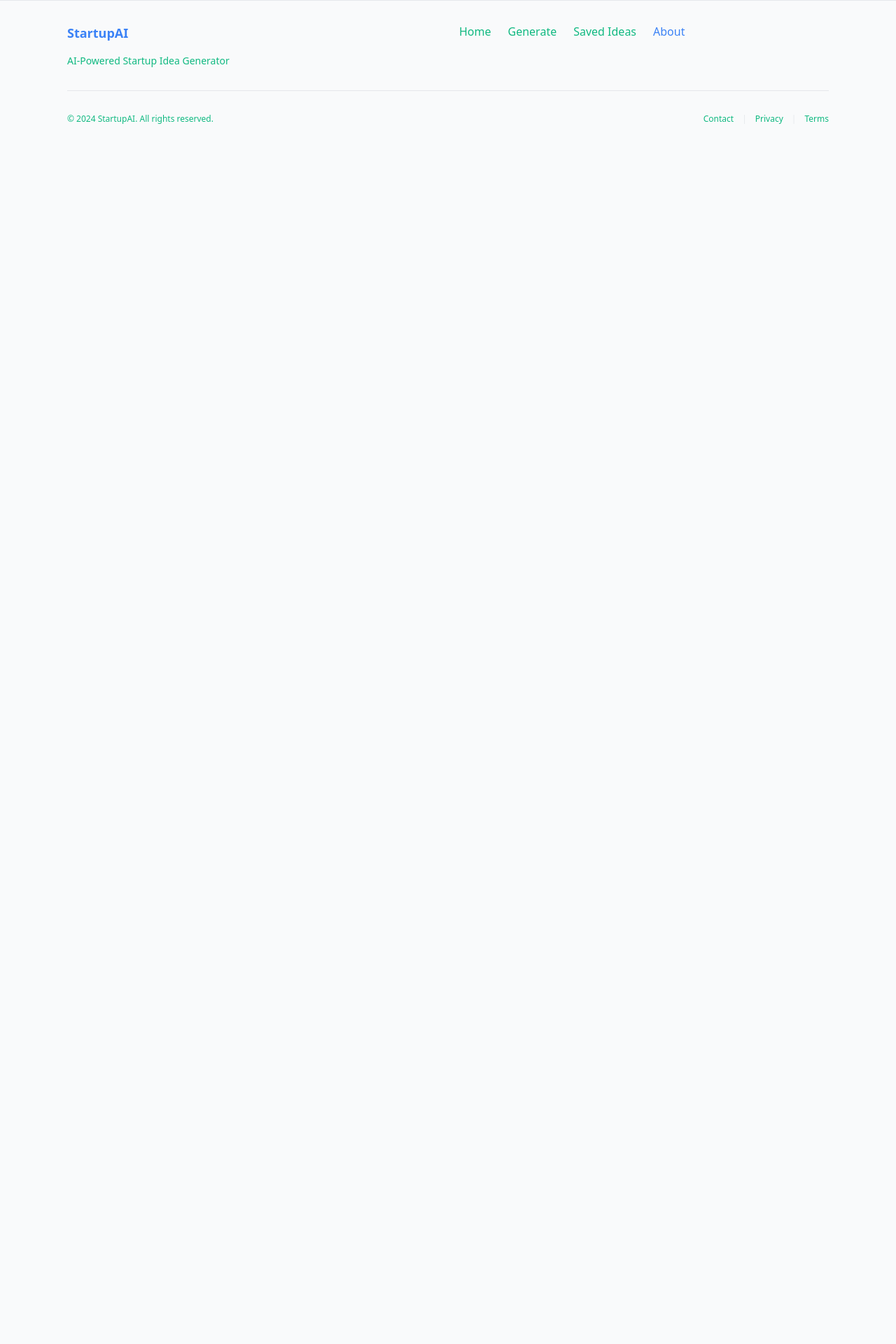
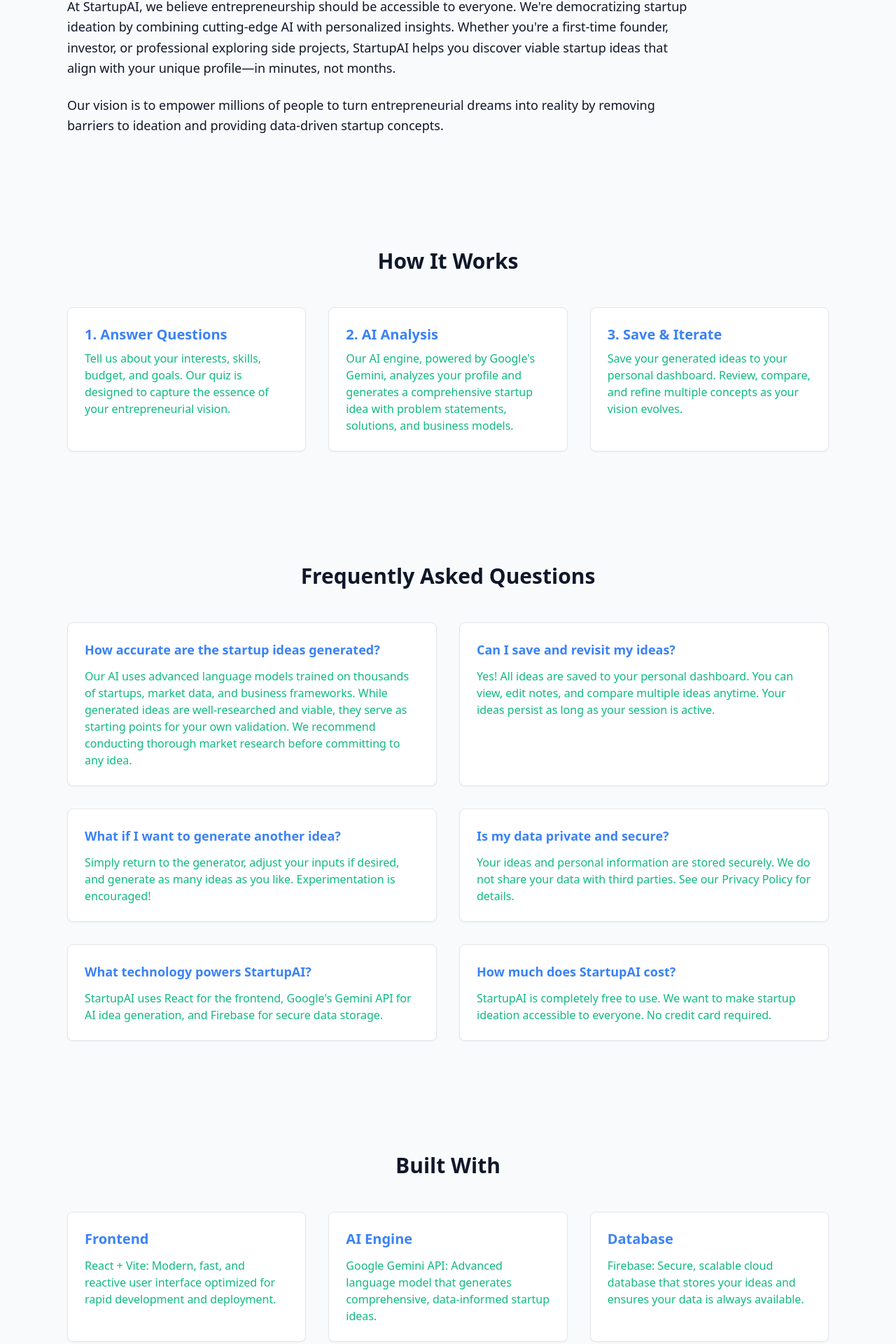
Before and after one commit to jishanmomin26/StartupAI, a React (Vite) app: page /about in a window 1280 px wide. Shown: the part 590-2510 px from the top of the page at 70% size. Before the commit the page ends 800 px from the top, so only its background shows below. Built offline with nearby package versions, Linux system fonts and the light colour scheme; no server answers.

Commit message:
feat(pages): create about page with mission, how it works, and FAQ

```diff
--- a/src/pages/AboutPage.jsx
+++ b/src/pages/AboutPage.jsx
@@ -1,7 +1,162 @@
+import Card from '../components/ui/Card.jsx'
+
 export default function AboutPage() {
   return (
-    <div className="p-8">
-      <h1 className="text-3xl">About Page</h1>
+    <div className="mx-auto flex max-w-6xl flex-col gap-0 px-4 py-lg sm:px-6 lg:px-8">
+      <section className="py-20 text-center">
+        <div className="mx-auto max-w-3xl space-y-6">
+          <h1 className="text-4xl font-bold text-slate-900 md:text-5xl">About StartupAI</h1>
+          <p className="text-xl text-secondary">Your AI-powered startup ideation assistant</p>
+          <p className="mx-auto max-w-2xl text-base text-secondary md:text-lg">
+            Discover innovative startup ideas tailored to your skills, interests, and goals—powered
+            by advanced AI technology.
+          </p>
+        </div>
+      </section>
+
+      <section className="bg-surface py-20">
+        <div className="space-y-8">
+          <div>
+            <h2 className="text-3xl font-bold text-slate-900">Our Mission</h2>
+          </div>
+          <div className="max-w-4xl space-y-6 text-lg leading-relaxed text-slate-900">
+            <p>
+              At StartupAI, we believe entrepreneurship should be accessible to everyone. We&apos;re
+              democratizing startup ideation by combining cutting-edge AI with personalized insights.
+              Whether you&apos;re a first-time founder, investor, or professional exploring side projects,
+              StartupAI helps you discover viable startup ideas that align with your unique profile—in
+              minutes, not months.
+            </p>
+            <p>
+              Our vision is to empower millions of people to turn entrepreneurial dreams into reality
+              by removing barriers to ideation and providing data-driven startup concepts.
+            </p>
+          </div>
+        </div>
+      </section>
+
+      <section className="py-20">
+        <div className="space-y-12">
+          <h2 className="text-center text-3xl font-bold text-slate-900">How It Works</h2>
+          <div className="grid grid-cols-1 gap-lg md:grid-cols-3">
+            <Card className="h-full">
+              <h3 className="mb-2 text-xl font-bold text-primary">1. Answer Questions</h3>
+              <p className="text-secondary">
+                Tell us about your interests, skills, budget, and goals. Our quiz is designed to
+                capture the essence of your entrepreneurial vision.
+              </p>
+            </Card>
+
+            <Card className="h-full">
+              <h3 className="mb-2 text-xl font-bold text-primary">2. AI Analysis</h3>
+              <p className="text-secondary">
+                Our AI engine, powered by Google&apos;s Gemini, analyzes your profile and generates a
+                comprehensive startup idea with problem statements, solutions, and business models.
+              </p>
+            </Card>
+
+            <Card className="h-full">
+              <h3 className="mb-2 text-xl font-bold text-primary">3. Save &amp; Iterate</h3>
+              <p className="text-secondary">
+                Save your generated ideas to your personal dashboard. Review, compare, and refine
+                multiple concepts as your vision evolves.
+              </p>
+            </Card>
+          </div>
+        </div>
+      </section>
+
+      <section className="bg-surface py-20">
+        <div className="space-y-12">
+          <h2 className="text-center text-3xl font-bold text-slate-900">Frequently Asked Questions</h2>
+          <div className="grid grid-cols-1 gap-lg md:grid-cols-2">
+            <Card>
+              <h3 className="mb-3 text-lg font-bold text-primary">
+                How accurate are the startup ideas generated?
+              </h3>
+              <p className="text-secondary">
+                Our AI uses advanced language models trained on thousands of startups, market data,
+                and business frameworks. While generated ideas are well-researched and viable, they
+                serve as starting points for your own validation. We recommend conducting thorough
+                market research before committing to any idea.
+              </p>
+            </Card>
+
+            <Card>
+              <h3 className="mb-3 text-lg font-bold text-primary">Can I save and revisit my ideas?</h3>
+              <p className="text-secondary">
+                Yes! All ideas are saved to your personal dashboard. You can view, edit notes, and
+                compare multiple ideas anytime. Your ideas persist as long as your session is active.
+              </p>
+            </Card>
+
+            <Card>
+              <h3 className="mb-3 text-lg font-bold text-primary">
+                What if I want to generate another idea?
+              </h3>
+              <p className="text-secondary">
+                Simply return to the generator, adjust your inputs if desired, and generate as many
+                ideas as you like. Experimentation is encouraged!
+              </p>
+            </Card>
+
+            <Card>
+              <h3 className="mb-3 text-lg font-bold text-primary">Is my data private and secure?</h3>
+              <p className="text-secondary">
+                Your ideas and personal information are stored securely. We do not share your data
+                with third parties. See our Privacy Policy for details.
+              </p>
+            </Card>
+
+            <Card>
+              <h3 className="mb-3 text-lg font-bold text-primary">What technology powers StartupAI?</h3>
+              <p className="text-secondary">
+                StartupAI uses React for the frontend, Google&apos;s Gemini API for AI idea generation,
+                and Firebase for secure data storage.
+              </p>
+            </Card>
+
+            <Card>
+              <h3 className="mb-3 text-lg font-bold text-primary">How much does StartupAI cost?</h3>
+              <p className="text-secondary">
+                StartupAI is completely free to use. We want to make startup ideation accessible to
+                everyone. No credit card required.
+              </p>
+            </Card>
+          </div>
+        </div>
+      </section>
+
+      <section className="py-20">
+        <div className="space-y-12">
+          <h2 className="text-center text-3xl font-bold text-slate-900">Built With</h2>
+          <div className="grid grid-cols-1 gap-lg md:grid-cols-3">
+            <Card>
+              <h3 className="mb-3 text-xl font-bold text-primary">Frontend</h3>
+              <p className="text-secondary">
+                React + Vite: Modern, fast, and reactive user interface optimized for rapid
+                development and deployment.
+              </p>
+            </Card>
+
+            <Card>
+              <h3 className="mb-3 text-xl font-bold text-primary">AI Engine</h3>
+              <p className="text-secondary">
+                Google Gemini API: Advanced language model that generates comprehensive,
+                data-informed startup ideas.
+              </p>
+            </Card>
+
+            <Card>
+              <h3 className="mb-3 text-xl font-bold text-primary">Database</h3>
+              <p className="text-secondary">
+                Firebase: Secure, scalable cloud database that stores your ideas and ensures your
+                data is always available.
+              </p>
+            </Card>
+          </div>
+        </div>
+      </section>
     </div>
   )
 }
```
